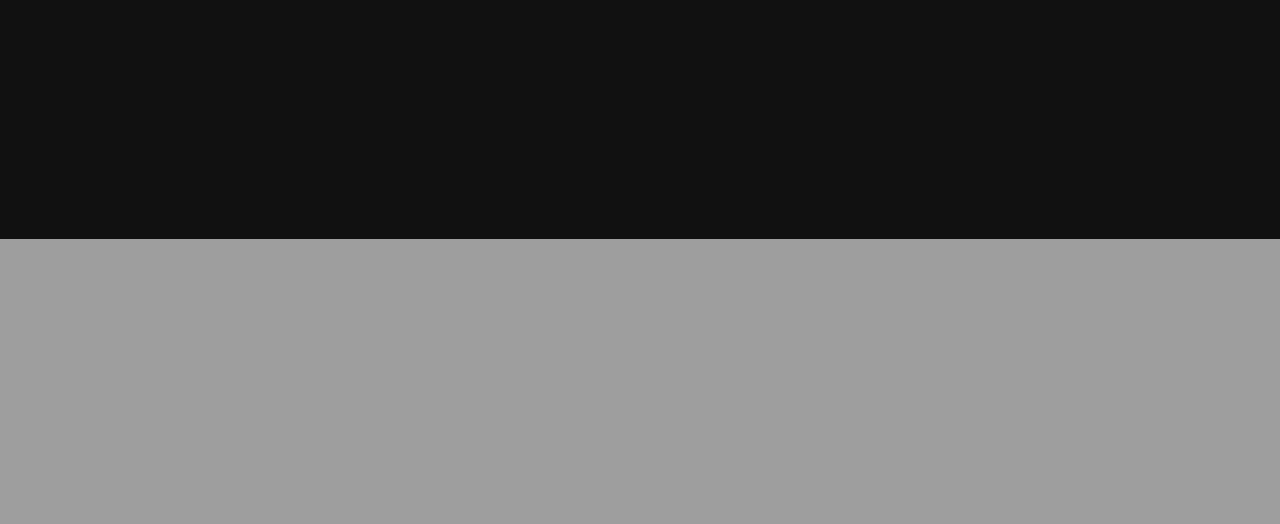
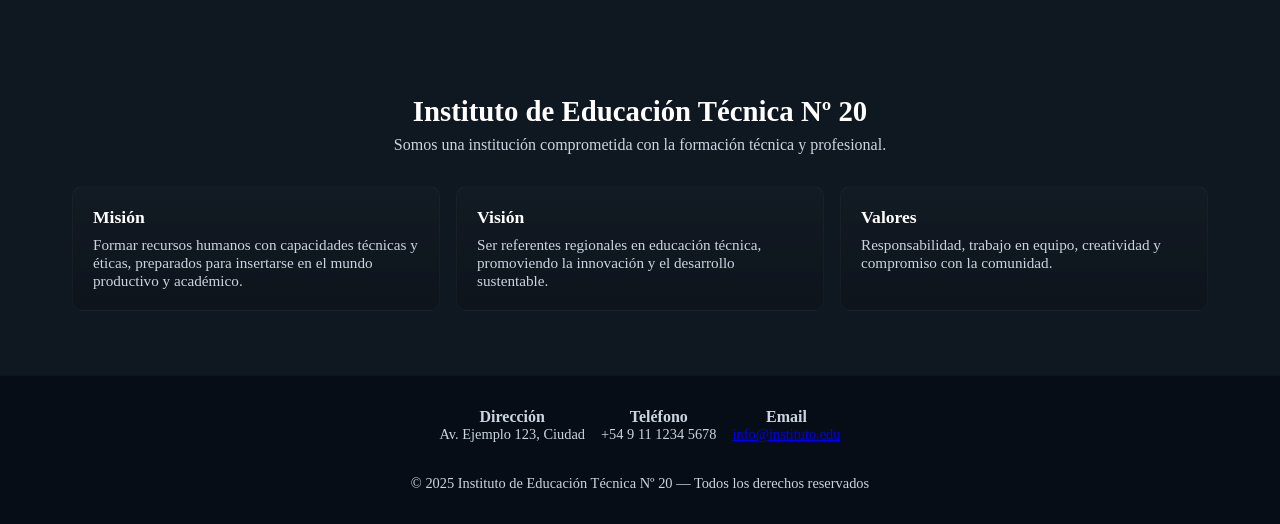
Before and after one commit to tallerWebEPET20/institucional, a PHP site: page /carrusel.php in a window 1280 px wide. Shown: the part 561-1085 px from the top of the page. Before the commit the page ends 800 px from the top, so only its background shows below. Run offline with PHP 8.4, Linux system fonts and the light colour scheme; data that the repository does not hold is empty.

Commit message:
carrusel funcionando + main + footer

```diff
--- a/carrusel.php
+++ b/carrusel.php
@@ -1,135 +1,95 @@
+<?php
+$conn = mysqli_connect("localhost","root","","institucional");
+if (!$conn) { die("Error conexión: " . mysqli_connect_error()); }
+$avisos = mysqli_query($conn, "SELECT * FROM aviso ORDER BY id ASC");
+?>
 <!doctype html>
 <html lang="es">
   <head>
     <meta charset="utf-8" />
     <meta name="viewport" content="width=device-width,initial-scale=1" />
-  <title>Carrusel Responsive Centrado</title>
+    <title>Inicio</title>
     <link rel="stylesheet" href="css/carrusel.css">
   </head>
   <body>
 
-  <section class="carousel" aria-label="Carrusel de imágenes">
+  <!-- Carrusel -->
+  <section class="carousel" id="carousel" aria-label="Carrusel de imágenes">
     <div class="slides" id="slides">
-      <!-- Slide 1 -->
+      <?php
+        $hasAny = false;
+        while ($fila = mysqli_fetch_assoc($avisos)) {
+          $hasAny = true;
+          $img_desktop = !empty($fila['img_desktop']) ? htmlspecialchars($fila['img_desktop']) : 'https://images.unsplash.com/photo-1503264116251-35a269479413?q=80&w=2000&auto=format&fit=crop';
+          $img_mobile  = !empty($fila['img_mobile'])  ? htmlspecialchars($fila['img_mobile'])  : 'https://images.unsplash.com/photo-1503264116251-35a269479413?q=80&w=1000&auto=format&fit=crop';
+          $titulo = htmlspecialchars($fila['titulo']);
+          $contenido = htmlspecialchars($fila['contenido']);
+      ?>
+        <article class="slide" role="group" aria-roledescription="slide">
+          <picture>
+            <source media="(min-width:1024px)" srcset="<?= $img_desktop ?>">
+            <img src="<?= $img_mobile ?>" alt="<?= $titulo ?>">
+          </picture>
+          <div class="slide__content">
+            <h3 class="slide__title"><?= $titulo ?></h3>
+            <p class="slide__desc"><?= $contenido ?></p>
+          </div>
+        </article>
+      <?php } ?>
+      <?php if (!$hasAny) { ?>
         <article class="slide">
           <picture>
             <source media="(min-width:1024px)" srcset="https://images.unsplash.com/photo-1503264116251-35a269479413?q=80&w=2000&auto=format&fit=crop">
-          <img src="https://images.unsplash.com/photo-1503264116251-35a269479413?q=80&w=1000&auto=format&fit=crop" alt="Montañas al atardecer">
+            <img src="https://images.unsplash.com/photo-1503264116251-35a269479413?q=80&w=1000&auto=format&fit=crop" alt="Imagen por defecto">
           </picture>
           <div class="slide__content">
-          <h3 class="slide__title">Atardecer en las montañas</h3>
-          <p class="slide__desc">La calma de la naturaleza en su máximo esplendor.</p>
+            <h3 class="slide__title">No hay avisos</h3>
+            <p class="slide__desc">Todavía no hay avisos cargados en la base de datos.</p>
           </div>
         </article>
+      <?php } ?>
+    </div>
 
-      <!-- Slide 2 -->
-      <article class="slide">
-        <picture>
-          <source media="(min-width:1024px)" srcset="https://images.unsplash.com/photo-1491553895911-0055eca6402d?q=80&w=2000&auto=format&fit=crop">
-          <img src="https://images.unsplash.com/photo-1491553895911-0055eca6402d?q=80&w=1000&auto=format&fit=crop" alt="Luces de la ciudad">
-        </picture>
-        <div class="slide__content">
-          <h3 class="slide__title">Luces de la ciudad</h3>
-          <p class="slide__desc">El ritmo urbano que nunca se detiene.</p>
+    <button class="carousel__arrow carousel__arrow--prev" id="prev" aria-label="Anterior">&#9664;</button>
+    <button class="carousel__arrow carousel__arrow--next" id="next" aria-label="Siguiente">&#9654;</button>
+    <div class="carousel__dots" id="dots" role="tablist" aria-hidden="false"></div>
+  </section>
+
+  <!-- Main -->
+  <main id="mainInfo" role="main" aria-labelledby="mainTitle">
+    <div class="intro">
+      <h2 id="mainTitle">Instituto de Educación Técnica Nº 20</h2>
+      <p>Somos una institución comprometida con la formación técnica y profesional.</p>
     </div>
+    <div class="cards" aria-live="polite">
+      <article class="card" role="region" aria-labelledby="misionTitle">
+        <h3 id="misionTitle">Misión</h3>
+        <p>Formar recursos humanos con capacidades técnicas y éticas, preparados para insertarse en el mundo productivo y académico.</p>
       </article>
-
-      <!-- Slide 3 -->
-      <article class="slide">
-        <picture>
-          <source media="(min-width:1024px)" srcset="https://images.unsplash.com/photo-1501785888041-af3ef285b470?q=80&w=2000&auto=format&fit=crop">
-          <img src="https://images.unsplash.com/photo-1501785888041-af3ef285b470?q=80&w=1000&auto=format&fit=crop" alt="Playa y olas">
-        </picture>
-        <div class="slide__content">
-          <h3 class="slide__title">Brisa marina</h3>
-          <p class="slide__desc">El sonido del mar como banda sonora de tus días.</p>
-        </div>
+      <article class="card" role="region" aria-labelledby="visionTitle">
+        <h3 id="visionTitle">Visión</h3>
+        <p>Ser referentes regionales en educación técnica, promoviendo la innovación y el desarrollo sustentable.</p>
       </article>
-
-      <!-- Slide 4 -->
-      <article class="slide">
-        <picture>
-          <source media="(min-width:1024px)" srcset="https://images.unsplash.com/photo-1519681393784-d120267933ba?q=80&w=2000&auto=format&fit=crop">
-          <img src="https://images.unsplash.com/photo-1519681393784-d120267933ba?q=80&w=1000&auto=format&fit=crop" alt="Bosque entre nieblas">
-        </picture>
-        <div class="slide__content">
-          <h3 class="slide__title">Bosque entre nieblas</h3>
-          <p class="slide__desc">Explora la magia escondida en cada sendero.</p>
-        </div>
-      </article>
-
-      <!-- Slide 5 -->
-      <article class="slide">
-        <picture>
-          <source media="(min-width:1024px)" srcset="https://images.unsplash.com/photo-1469474968028-56623f02e42e?q=80&w=2000&auto=format&fit=crop">
-          <img src="https://images.unsplash.com/photo-1469474968028-56623f02e42e?q=80&w=1000&auto=format&fit=crop" alt="Camino rural">
-        </picture>
-        <div class="slide__content">
-          <h3 class="slide__title">Camino rural</h3>
-          <p class="slide__desc">El placer de avanzar sin prisa, rodeado de verde.</p>
-        </div>
+      <article class="card" role="region" aria-labelledby="valoresTitle">
+        <h3 id="valoresTitle">Valores</h3>
+        <p>Responsabilidad, trabajo en equipo, creatividad y compromiso con la comunidad.</p>
       </article>
     </div>
+  </main>
 
-    <!-- Flechas -->
-    <button class="carousel__arrow carousel__arrow--prev" id="prev">&#9664;</button>
-    <button class="carousel__arrow carousel__arrow--next" id="next">&#9654;</button>
+  <!-- Footer -->
+  <footer id="siteFooter" role="contentinfo">
+    <div class="footer-inner">
+      <div class="contact" aria-label="Información de contacto">
+        <div><strong>Dirección</strong><div class="small">Av. Ejemplo 123, Ciudad</div></div>
+        <div><strong>Teléfono</strong><div class="small">+54 9 11 1234 5678</div></div>
+        <div><strong>Email</strong><div class="small"><a href="mailto:info@instituto.edu">info@instituto.edu</a></div></div>
+      </div>
+      <div class="small" style="margin-top:1rem;">© <?= date('Y') ?> Instituto de Educación Técnica Nº 20 — Todos los derechos reservados</div>
+    </div>
+  </footer>
 
-    <!-- Dots -->
-    <div class="carousel__dots" id="dots"></div>
-  </section>
+  <script src="js/carrusel.js"></script>
 
-  <script>
-  (function(){
-    const slidesEl = document.getElementById('slides');
-    const slides = Array.from(slidesEl.children);
-    const prevBtn = document.getElementById('prev');
-    const nextBtn = document.getElementById('next');
-    const dotsEl = document.getElementById('dots');
-    let index = 0;
-    const total = slides.length;
-    const autoplayDelay = 4500;
-    let autoplayTimer;
-
-    // crear puntos
-    slides.forEach((_, i) => {
-      const dot = document.createElement('button');
-      dot.className = 'dot';
-      dot.setAttribute('data-index', i);
-      dotsEl.appendChild(dot);
-    });
-    const dots = Array.from(dotsEl.children);
-
-    function updateUI(){
-      slidesEl.style.transform = `translateX(-${index * 100}%)`;
-      dots.forEach((d,i)=>d.classList.toggle('active', i===index));
-    }
-
-    function showNext(){ index = (index + 1) % total; updateUI(); }
-    function showPrev(){ index = (index - 1 + total) % total; updateUI(); }
-
-    nextBtn.onclick = () => { showNext(); resetAutoplay(); };
-    prevBtn.onclick = () => { showPrev(); resetAutoplay(); };
-    dots.forEach(dot => dot.onclick = e => {
-      index = Number(e.target.dataset.index);
-      updateUI();
-      resetAutoplay();
-    });
-
-    function startAutoplay(){
-      autoplayTimer = setInterval(showNext, autoplayDelay);
-    }
-    function resetAutoplay(){
-      clearInterval(autoplayTimer);
-      startAutoplay();
-    }
-
-    slidesEl.addEventListener('mouseenter', ()=>clearInterval(autoplayTimer));
-    slidesEl.addEventListener('mouseleave', startAutoplay);
-
-    updateUI();
-    startAutoplay();
-  })();
-  </script>
   </body>
 </html>
--- a/css/carrusel.css
+++ b/css/carrusel.css
@@ -1,112 +1,131 @@
 :root{
+  --bg:#0f1720;
+  --card:#0b1220;
+  --muted:#cbd5e1;
+  --accent:#ffd166;
   --overlay-bg: rgba(0,0,0,0.45);
-    --accent: #ffd166;
-    --text-color: #fff;
-    --carousel-height-desktop: 70vh;
+  --text:#ffffff;
+}
+*{box-sizing:border-box;margin:0;padding:0}
+
+/* Body y layout general */
+html, body {
+  height:auto;
+  margin:0; padding:0;
+  display:flex; flex-direction:column;
+  min-height:100vh;
+  background:var(--bg);
+  color:var(--text);
 }
 
-  *{box-sizing:border-box;margin:0;padding:0}
-  body{font-family:Inter, system-ui, sans-serif;background:#111;color:#fff;overflow-x:hidden}
-
-  .carousel{
-    position:relative;
-    width:100%;
-    overflow:hidden;
-    border-radius:0;
-  }
-
-  .slides{
-    display:flex;
-    transition:transform .6s ease;
-    will-change: transform;
-  }
-
+/* ====== Carrusel ====== */
+.carousel{position:relative;width:100%;overflow:hidden; z-index:3;}
+.slides{display:flex !important; flex-wrap:nowrap !important; transition:transform .6s ease; will-change:transform;}
 .slide{
+  flex:0 0 100%;
+  max-width:100%;
   min-width:100%;
-    position:relative;
-    height:100vh; /* Por defecto, ocupa pantalla completa en móviles */
+  position: relative;
   display:flex;
   align-items:center;
   justify-content:center;
-    color:var(--text-color);
   text-align:center;
+  color:var(--text);
+  min-height:60vh; /* altura mínima base */
+  height:auto;
 }
-
-  .slide img{
-    position:absolute;
-    inset:0;
-    width:100%;
-    height:100%;
-    object-fit:cover;
-    z-index:0;
-  }
-
+.slide img{position:absolute; inset:0; width:100%; height:100%; object-fit:cover; z-index:0; display:block;}
 .slide__content{
   position:relative;
   z-index:2;
-    background: var(--overlay-bg);
+  background:var(--overlay-bg);
   padding:1.5rem 2rem;
   border-radius:12px;
   max-width:80%;
 }
+.slide__title{font-size:2rem; margin-bottom:.5rem;}
+.slide__desc{font-size:1rem; opacity:.95;}
 
-  .slide__title{
-    font-size:2rem;
-    margin-bottom:.5rem;
+/* Flechas */
+.carousel__arrow{position:absolute; top:50%; transform:translateY(-50%); z-index:4; width:48px; height:48px; border-radius:50%; background:rgba(0,0,0,0.45); border:1px solid rgba(255,255,255,0.12); color:var(--text); display:flex; align-items:center; justify-content:center; cursor:pointer;}
+.carousel__arrow--prev{left:1rem;}
+.carousel__arrow--next{right:1rem;}
+
+/* Dots */
+.carousel__dots{position:absolute; left:50%; transform:translateX(-50%); bottom:3rem; display:flex; gap:.5rem; z-index:5;}
+.dot{width:12px; height:12px; border-radius:50%; background:rgba(255,255,255,0.4); border:none; cursor:pointer;}
+.dot.active{background:var(--accent);}
+
+/* Desktop */
+@media(min-width:1024px){
+  .slide{min-height:70vh;}
+  .slide__title{font-size:2.2rem;}
+  .slide__content{max-width:50%;}
+  .carousel__dots{bottom:4rem;}
 }
 
-  .slide__desc{
-    font-size:1rem;
-    opacity:.9;
+/* Móviles / tablets */
+@media(max-width:1023px){
+  .slide{
+    min-height:100vh;
+    height:100vh;
+  }
+  .slide__content{max-width:90%; padding:2rem;}
 }
 
-  /* Flechas */
-  .carousel__arrow{
-    position:absolute;
-    top:50%;
-    transform:translateY(-50%);
-    z-index:5;
-    width:48px;height:48px;
-    border-radius:50%;
-    background: rgba(0,0,0,0.4);
-    border:1px solid rgba(255,255,255,0.15);
-    color:var(--text-color);
-    font-size:1.5rem;
-    display:flex;
-    align-items:center;
-    justify-content:center;
-    cursor:pointer;
-    transition:background .2s, transform .2s;
+/* ====== Main ====== */
+main{
+  flex:1 0 auto;
+  margin:2rem auto 0 auto;
+  padding:3rem 1rem;
+  max-width:1200px;
+  transform: translateY(18px);
+  opacity:0;
+  visibility:hidden;
+  pointer-events:none;
+  transition: transform .6s cubic-bezier(.2,.9,.2,1), opacity .6s ease, visibility .01s linear .6s;
+  border-radius:12px;
+  position:relative;
+  z-index:2;
 }
-  .carousel__arrow:hover{
-    background: rgba(0,0,0,0.6);
-    transform:translateY(-50%) scale(1.05);
+main.visible{
+  transform:translateY(0);
+  opacity:1;
+  visibility:visible;
+  pointer-events:auto;
+  transition-delay:0s;
 }
-  .carousel__arrow--prev{ left:1rem; }
-  .carousel__arrow--next{ right:1rem; }
+.intro{text-align:center; margin-bottom:2rem;}
+.intro h2{font-size:1.8rem; margin-bottom:.5rem;}
+.intro p{color:var(--muted); max-width:900px; margin:0 auto;}
+.cards{display:grid; grid-template-columns:1fr; gap:1rem; margin-top:1.5rem;}
+.card{background: linear-gradient(180deg, rgba(255,255,255,0.015), rgba(0,0,0,0.12)); padding:1.25rem; border-radius:10px; border:1px solid rgba(255,255,255,0.03);}
+.card h3{margin-bottom:.5rem; font-size:1.1rem;}
+.card p{color:var(--muted); font-size:.95rem;}
+@media(min-width:768px){.cards{grid-template-columns:repeat(3,1fr);} main{padding:4rem 2rem;}}
 
-  /* Dots */
-  .carousel__dots{
-    position:absolute;
-    left:50%;
-    transform:translateX(-50%);
-    bottom:1rem;
-    display:flex;
-    gap:.5rem;
-    z-index:6;
+/* ====== Footer ====== */
+footer{
+  flex-shrink:0;
+  padding:2rem 1rem;
+  text-align:center;
+  color:var(--muted);
+  background: rgba(5,10,20,0.8);
+  border-top:1px solid rgba(255,255,255,0.03);
+  transform:translateY(18px);
+  opacity:0;
+  visibility:hidden;
+  pointer-events:none;
+  transition: transform .6s cubic-bezier(.2,.9,.2,1), opacity .6s ease, visibility .01s linear .6s;
+  z-index:2;
 }
-  .dot{
-    width:12px;height:12px;border-radius:50%;
-    background: rgba(255,255,255,0.4);
-    border:none;
-    cursor:pointer;
+footer.visible{
+  transform:translateY(0);
+  opacity:1;
+  visibility:visible;
+  pointer-events:auto;
+  transition-delay:0s;
 }
-  .dot.active{ background:var(--accent); }
-
-  /* Desktop: altura fija más chica */
-  @media (min-width:1024px){
-    .slide{ height:var(--carousel-height-desktop); }
-    .slide__title{ font-size:2.2rem; }
-    .slide__desc{ font-size:1.1rem; }
-    .slide__content{ max-width:50%; }
-  }
+.footer-inner{max-width:1000px; margin:0 auto; display:flex; gap:1rem; flex-direction:column; align-items:center;}
+.contact{display:flex; gap:1rem; flex-wrap:wrap; justify-content:center;}
+.small{font-size:.9rem; color:var(--muted);}
```
Also changed, not shown: js/carrusel.js (added, +57 -0 lines). Lines whose indentation alone changed are shown as unchanged.
